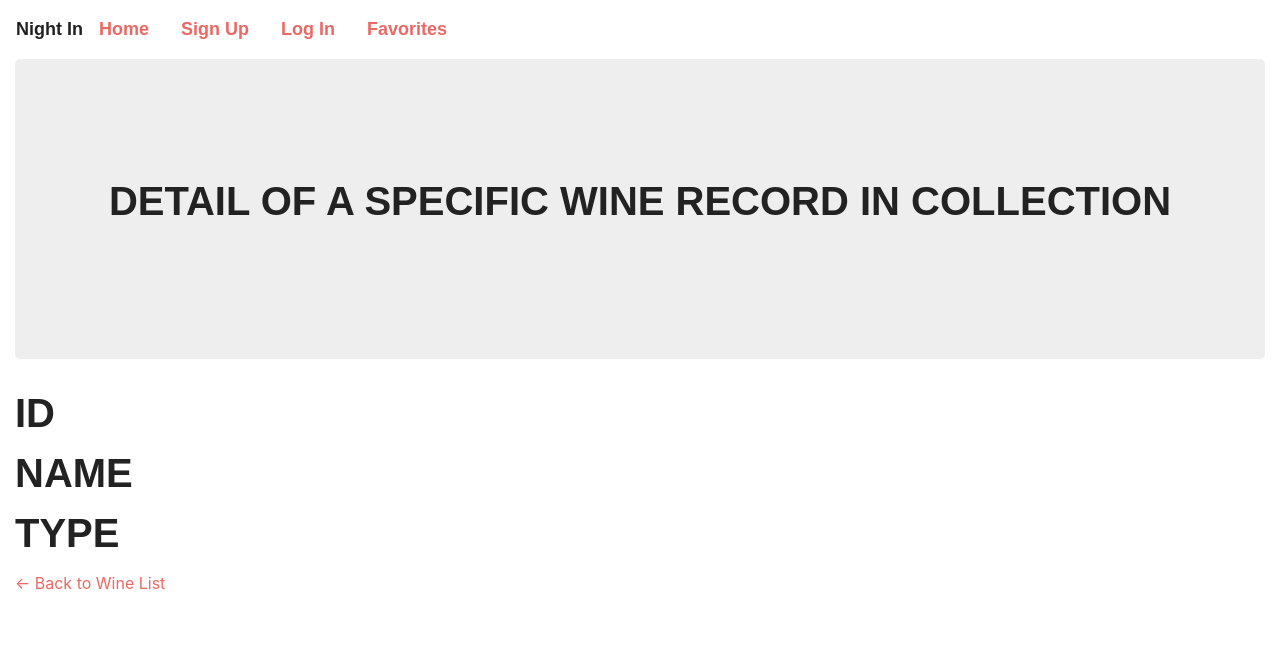
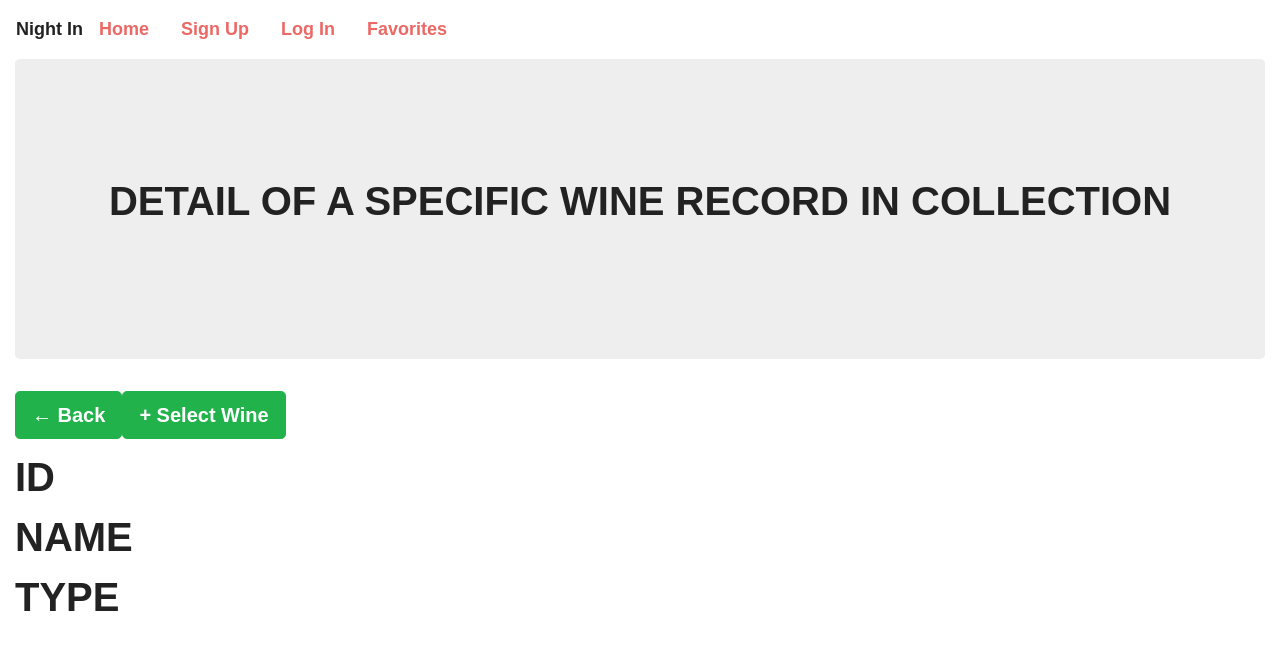
Before and after one commit to kathleendorse/NightIn, a React (Create React App) app in the folder client/: page /wine/1 in a window 1280 px wide. Shown: the top 650 px of the page. Built offline with nearby package versions, Linux system fonts and the light colour scheme; no server answers; a web font is replaced by a local one.

Commit message:
combined button components

```diff
--- a/client/src/components/AddRecipeBtn/index.js
+++ /dev/null
@@ -1,14 +0,0 @@
-import React from "react";
-
-
-// The ...props means, spread all of the passed props onto this element
-// That way we don't have to define them all individually
-function AddRecipeBtn(props) {
-  return (
-    <span className="addRecipe-btn" {...props} role="button" tabIndex="0">
-      + Add Recipe
-    </span>
-  );
-}
-
-export default AddRecipeBtn;
--- /dev/null
+++ b/client/src/components/Butt/index.js
@@ -0,0 +1,12 @@
+import React from "react";
+
+// Destructuring the type, className, children and onClick props, applying them to the button element
+function Butt({ type = "default", className, children, onClick }) {
+  return (
+    <button onClick={onClick} className={["btn", `btn-${type}`, className].join(" ")}>
+      {children}
+    </button>
+  );
+}
+
+export default Butt;
--- a/client/src/components/DeleteBtn/style.css
+++ /dev/null
@@ -1,4 +0,0 @@
-.delete-btn {
-  float: right;
-  color: #e74944;
-}
--- a/client/src/components/SearchBtn/index.js
+++ /dev/null
@@ -1,12 +0,0 @@
-import React from "react";
-
-// Destructuring the type, className, children and onClick props, applying them to the button element
-function SearchBtn({ type = "default", className, children, onClick }) {
-  return (
-    <button onClick={onClick} className={["btn btn-lg", `btn-${type}`, className].join(" ")}>
-      {children}
-    </button>
-  );
-}
-
-export default SearchBtn;
--- a/client/src/pages/Recipe.js
+++ b/client/src/pages/Recipe.js
@@ -6,7 +6,7 @@ import { Link } from "react-router-dom";
 import { Col, Row, Container } from "../components/Grid";
 import { List, ListItem } from "../components/List";
 import Input from "../components/Input";
-import SearchBtn from "../components/SearchBtn";
+import Butt from"../components/Butt";
 
 function Recipe() {
 
@@ -63,14 +63,14 @@ function Recipe() {
                   />
                 </Col>
                 <Col size="xs-3 sm-2">
-                  <SearchBtn
+                  <Butt
                     //make the API call when the button is clicked
                     onClick={handleFormSubmit}
                     type="success"
-                    className="input-lg"
+                    className="input-lg btn-lg"
                   >
                     Search
-                  </SearchBtn>
+                  </Butt>
                 </Col>
               </Row>
             </Container>
--- a/client/src/pages/RecipeDetail.js
+++ b/client/src/pages/RecipeDetail.js
@@ -2,9 +2,10 @@ import React, { useEffect, useState } from "react";
 import { Link, useParams } from "react-router-dom";
 import { Col, Row, Container } from "../components/Grid";
 import Jumbotron from "../components/Jumbotron";
-import AddRecipeBtn from "../components/AddRecipeBtn";
+import Butt from "../components/Butt";
 import RecipeImg from "../components/RecipeImg";
 import API from "../utils/API";
+
 
 //when this component is instantiated it will be passed a "prop"
 function RecipeDetail(props) {
@@ -37,18 +38,25 @@ function RecipeDetail(props) {
       <Row>
         {/* Col accepts props for it's attributes that's how we set the size */}
         <Col size="md-10 md-offset-1">
-
-          {/* All of this is just a placeholder for now until we:
-            1. decide how the page should be styled
-            2. create and bring in components to replace the html elements */}
-
           <article>
 
             <p>
-              {/* Link belongs to react-router dom. We want this to go to the suggested wine pairings page*/}
+              <Link to="/recipe">
+                <Butt
+                  onClick={()=>{}}
+                  type="success"
+                  className="input-lg btn-lg"
+                >
+                  ← Back
+                </Butt>
+              </Link>
               <Link to="/wine">
-                {/* AddRecipeBtn accepts props. We want the onClick callback tosave the users recipe selection*/}
-                <AddRecipeBtn onClick={()=>{}}></AddRecipeBtn>
+                <Butt
+                  type="success"
+                  className="input-lg btn-lg"
+                >
+                  + Select Recipe
+                </Butt>
               </Link>
             </p>
             <h1>ID</h1>
@@ -66,15 +74,7 @@ function RecipeDetail(props) {
             <p>{recipe.type}</p>
             <h1>SUGGESTED WINE PAIRING</h1>
             <p>{recipe.wine} - {recipe.subwine}</p>
-
-
-
           </article>
-        </Col>
-      </Row>
-      <Row>
-        <Col size="md-2">
-          <Link to="/recipe">← Back to Recipe List</Link>
         </Col>
       </Row>
     </Container>
--- a/client/src/pages/WineDetail.js
+++ b/client/src/pages/WineDetail.js
@@ -2,7 +2,7 @@ import React, { useEffect, useState } from "react";
 import { Link, useParams } from "react-router-dom";
 import { Col, Row, Container } from "../components/Grid";
 import Jumbotron from "../components/Jumbotron";
-//import AddRecipeBtn from "../components/AddRecipeBtn";
+import Butt from "../components/Butt";
 //import RecipeImg from "../components/RecipeImg";
 import API from "../utils/API";
 
@@ -30,11 +30,25 @@ function WineDetail(props){
             <Row>
                 <Col size="md-10 md-offset-1">
                     <article>
-                        {/* <p>
-                            <Link to="/home">
-
+                        <p>
+                            <Link to="/wine">
+                            <Butt
+                                onClick={()=>{}}
+                                type="success"
+                                className="input-lg btn-lg"
+                                >
+                                ← Back
+                            </Butt>
                             </Link>
-                        </p> */}
+                            <Link to="/favorites">
+                                <Butt
+                                type="success"
+                                className="input-lg btn-lg"
+                                >
+                                + Select Wine
+                                </Butt>
+                            </Link>
+                        </p>
                         <h1>ID</h1>
                         <p>{wine._id}</p>
                         <h1>NAME</h1>
@@ -44,11 +58,6 @@ function WineDetail(props){
                     </article>
                 </Col>
             </Row>
-            <Row>
-                <Col size="md-2">
-                    <Link to="/wine">← Back to Wine List</Link>
-                </Col>
-            </Row>
         </Container>
     );
 }
```
Also changed, not shown: client/src/components/DeleteBtn/index.js (deleted, +0 -14 lines), client/src/components/Butt/style.css (added), client/src/components/SearchBtn/style.css (deleted), 19 other files (tests, documents, lock files or other folders).
